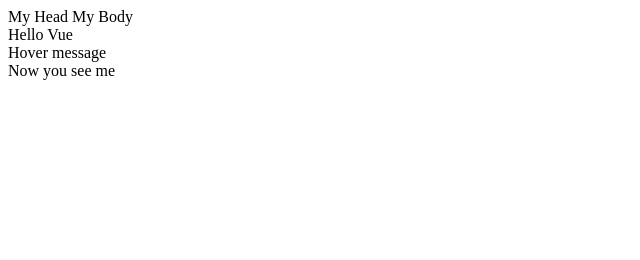
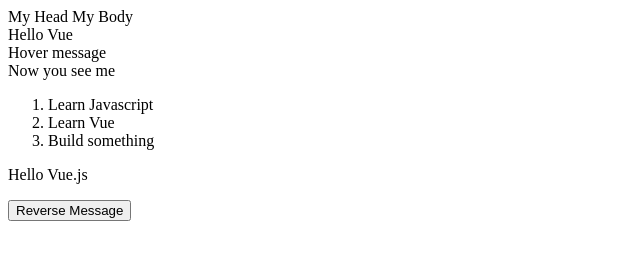
Before and after one commit to richlum/vueintro, a plain HTML site: page index.html in a window 1280 px wide. Shown: the whole page, without its empty margins (0-640 px from the left). Drawn offline with nearby package versions, Linux system fonts and the light colour scheme.

Commit message:
v-for and vue method

```diff
--- /dev/null
+++ b/app4.js
@@ -0,0 +1,12 @@
+const app4 = new Vue({
+  el: '#app-4',
+  data: {
+    todos: [
+      { text: 'Learn Javascript' },
+      { text: 'Learn Vue' },
+      { text: 'Build something' }
+    ]
+  }
+})
+
+export default app4
--- /dev/null
+++ b/app5.js
@@ -0,0 +1,13 @@
+const app5 = new Vue({
+  el: '#app-5',
+  data: {
+    message: 'Hello Vue.js'
+  },
+  methods: {
+    reverseMessage: function(){
+      this.message = this.message.split('').reverse().join('')
+    }
+  }
+})
+
+export default app5
--- a/index.html
+++ b/index.html
@@ -6,12 +6,28 @@
   <body>
     My Body
     <div id="app">{{ message }}</div>
+
     <div id="app-2">
       <span v-bind:title="message"> Hover message </span>
     </div>
+
     <div id="app-3">
       <span v-if="seen">Now you see me</span>
     </div>
+
+    <div id="app-4">
+      <ol>
+        <li v-for="todo in todos">
+          {{ todo.text }}
+        </li>
+      </ol>
+    </div>
+
+    <div id="app-5">
+      <p>{{ message }}</p>
+      <button v-on:click="reverseMessage">Reverse Message</button>
+    </div>
+
     <script src="main.js" type="module"></script>
   </body>
 </html>
--- a/main.js
+++ b/main.js
@@ -1,5 +1,7 @@
 import app from './app1.js'
 import app2 from './app2.js'
 import app3 from './app3.js'
+import app4 from './app4.js'
+import app5 from './app5.js'
 
 window.app3=app3
```
